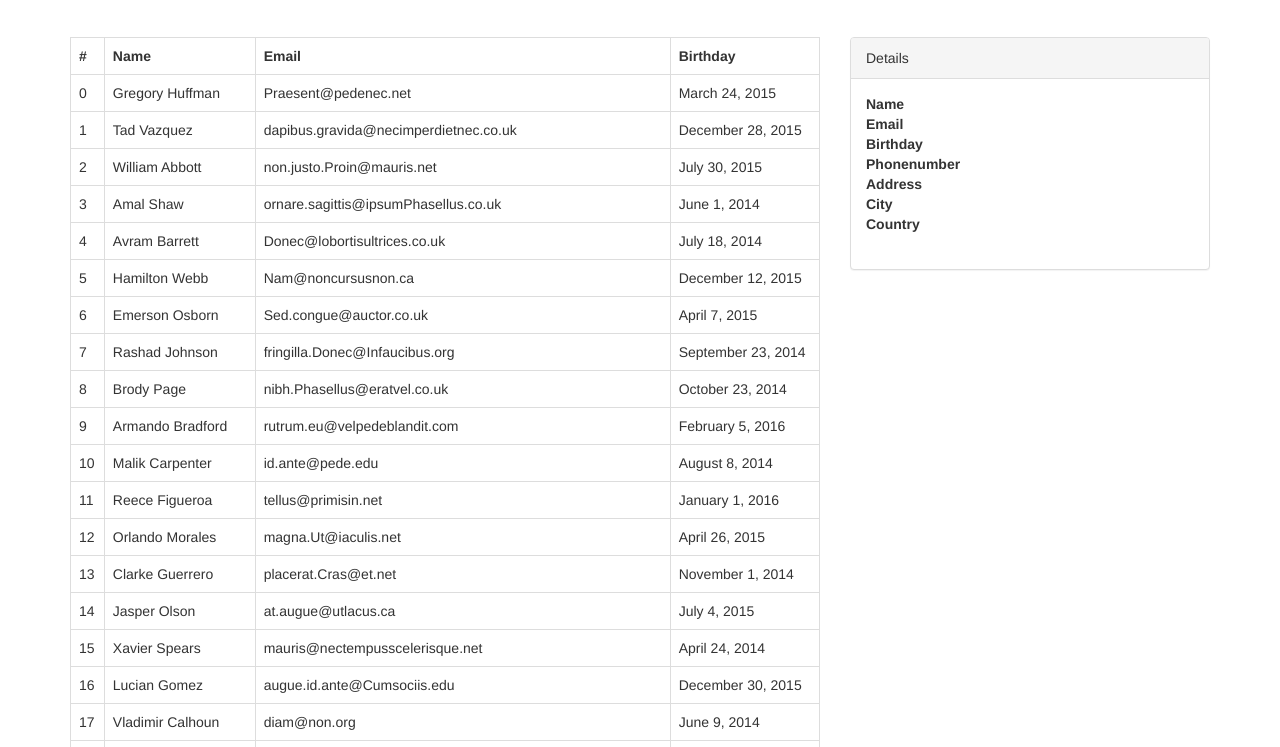
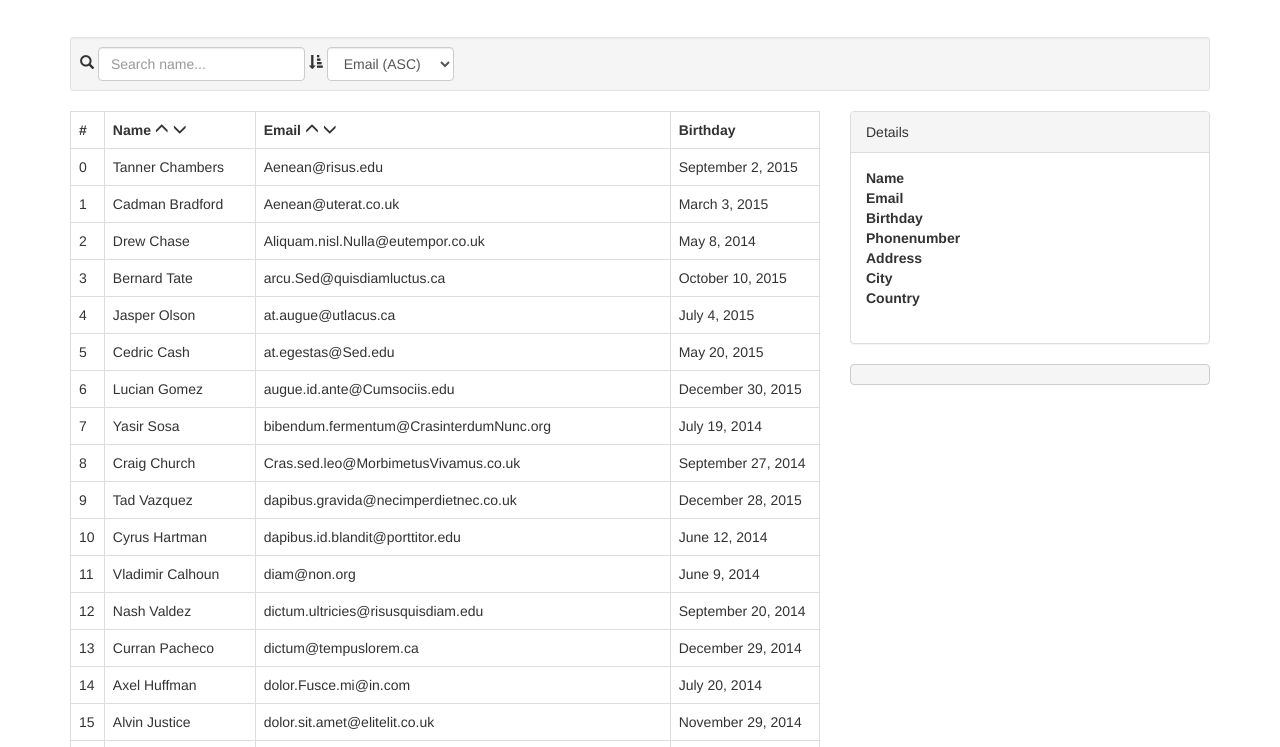
Before and after one commit to shotbyabel/List_App_SearchNsort, a plain HTML site: page index.html in a window 1280 px wide. Shown: the part 53-800 px from the top of the page. Drawn offline with Linux system fonts and the light colour scheme.

Commit message:
add user feedback and filter sort and ordering of objects

```diff
--- a/index.html
+++ b/index.html
@@ -18,6 +18,42 @@
 </nav >
 
 <div class="container main-content" ng-controller="PersonsController">
+	<div ></div>
+
+<!-- THE SEARCH FORM-->
+
+		<div class="row" >
+		<div class="col-md-12" >
+			<form class="form-inline well well-sm" >
+				<span class="glyphicon glyphicon-search" ></span >
+
+				<div class="form-group" >
+						<input type="text"
+						       class="form-control"
+						       id="name"
+						       ng-model="search"
+						       placeholder="Search name..."
+								/>
+				</div >
+
+				<span class="glyphicon glyphicon-sort-by-attributes"></span>
+<!-- 				FORM with Ascending and Descending values w ngMODEL -->
+					<div class="form-group" >
+
+						<select class="form-control"
+							ng-model="order">
+							<option value="name" >Name (ASC)</option>
+							<option value="name" >Name (DEC)</option>
+							<option value="email" >Email (ASC)</option>
+							<option value="email" >Email (DEC)</option>
+						</select>
+						</div>
+
+			</form >
+		</div >
+	</div >
+
+
 
 	<div class="row" >
 		<div class="col-md-8" >
@@ -25,14 +61,21 @@
 
 		<tr>
 			<th>#</th>
-			<th>Name</th>
-			<th>Email</th>
+			<th>Name
+				<span ng-click="order = 'name'" class="glyphicon glyphicon-menu-up"></span>
+					<span ng-click="order = '-name'" class="glyphicon glyphicon-menu-down"></span>
+			</th >
+			<th >Email
+				<span ng-click="order = 'email'" class="glyphicon glyphicon-menu-up"></span>
+				<span ng-click="order = '-email'" class="glyphicon glyphicon-menu-down"></span>
 			<th>Birthday</th>
 		</tr>
 
-<tr ng-repeat="person in persons"
+<!-- OUR FILTER and Ascending/Desending CODE -->
+
+<tr ng-repeat="person in filteredPersons = (persons | filter:sensitiveSearch | orderBy:order)"
 		ng-style="{
-		'background-color': $index == selectedIndex ? 'lightblue' : ''
+		'background-color': person.email == selectedPerson.email ? 'lightblue' : ''
 		 }"
 		 ng-click="selectPerson(person, $index)">
 
@@ -41,8 +84,17 @@
 			<td>{{ person.email }}</td>
 			<td>{{ person.birthdate | date:"longDate" }}</td>
 		</tr>
+<!-- LETTING USERS KNOW THEIR SEARCH WAS NOT FOUND -->
+				<tr ng-show="filteredPersons.length == 0">
+					<td colspan="4">
+						<div class="alert alert-info">
+							<p class="text-center">No results found for search term '{{ search }}'</p>
+						</div>
+					</td>
+				</tr>
 
-	</table>
+
+			</table >
 
 		</div>
 		<div class="col-md-4" >	<!-- right hadn column 	 -->
@@ -67,7 +119,11 @@
 					</dl >
 					</div>
 					</div>
+
+			<pre>{{ search }}</pre>
+
 			</div>
+
 		</div>
 	</div>
 
--- a/main.js
+++ b/main.js
@@ -2,15 +2,28 @@ var app = angular.module('search-sort', []);
 
 app.controller('PersonsController', function ($scope) {
 
+	$scope.seach = ""; //from our search form
+	$scope.order = "email"; //from the form ascending and descenging
 //set it to null because
 	$scope.selectedIndex = null
 	$scope.selectedPerson = null
 
 //ng-click funtion
-	$scope.selectPerson = function (person, index) {
-		//when we select that person we will pass the index
-		$scope.selectedIndex = index;
+	$scope.selectPerson = function (person) {
+		//when we select that person we will pass the
 		$scope.selectedPerson = person;
+	};
+
+	//function is gonna call for each obj a persons [] and it's just
+	//pass a individual object and expects to return true if match
+	$scope.sensitiveSearch = function(person) {
+		//if some1 enter a value in serch it will execute this block
+		if ($scope.search) {
+			// if index o
+			return person.name.indexOf($scope.search) == 0 ||
+						 person.email.indexOf($scope.search) == 0;
+		}
+		return true;
 	};
 
 	$scope.persons = [
```
